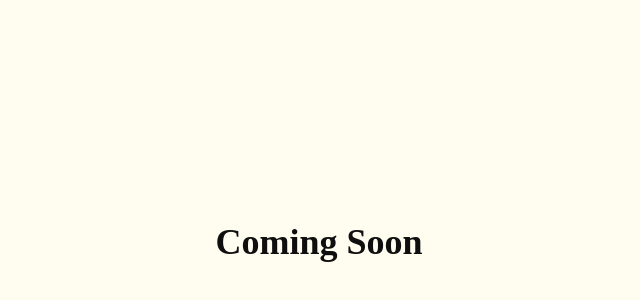
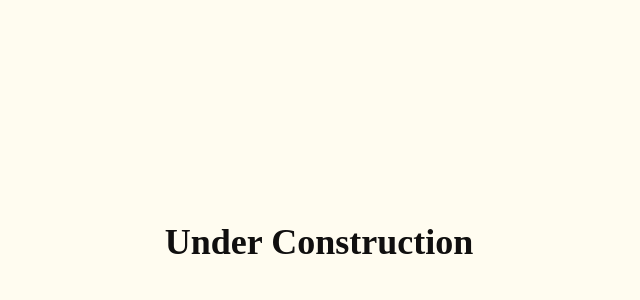
Before and after one commit to racheltomasetti/a-digital-glimpse-into-my-mind, a Next.js app: page / in a window 1280 px wide. Shown: the part 158-458 px from the top of the page, without its empty margins (321-961 px from the left). Built offline with nearby package versions, Linux system fonts and the light colour scheme.

Commit message:
constrct

```diff
--- a/src/app/page.tsx
+++ b/src/app/page.tsx
@@ -3,7 +3,7 @@
 export default function Home() {
   return (
     <main className="min-h-screen flex items-center justify-center">
-      <h1 className="text-4xl font-bold">Coming Soon</h1>
+      <h1 className="text-4xl font-bold">Under Construction</h1>
     </main>
   );
 }
```
